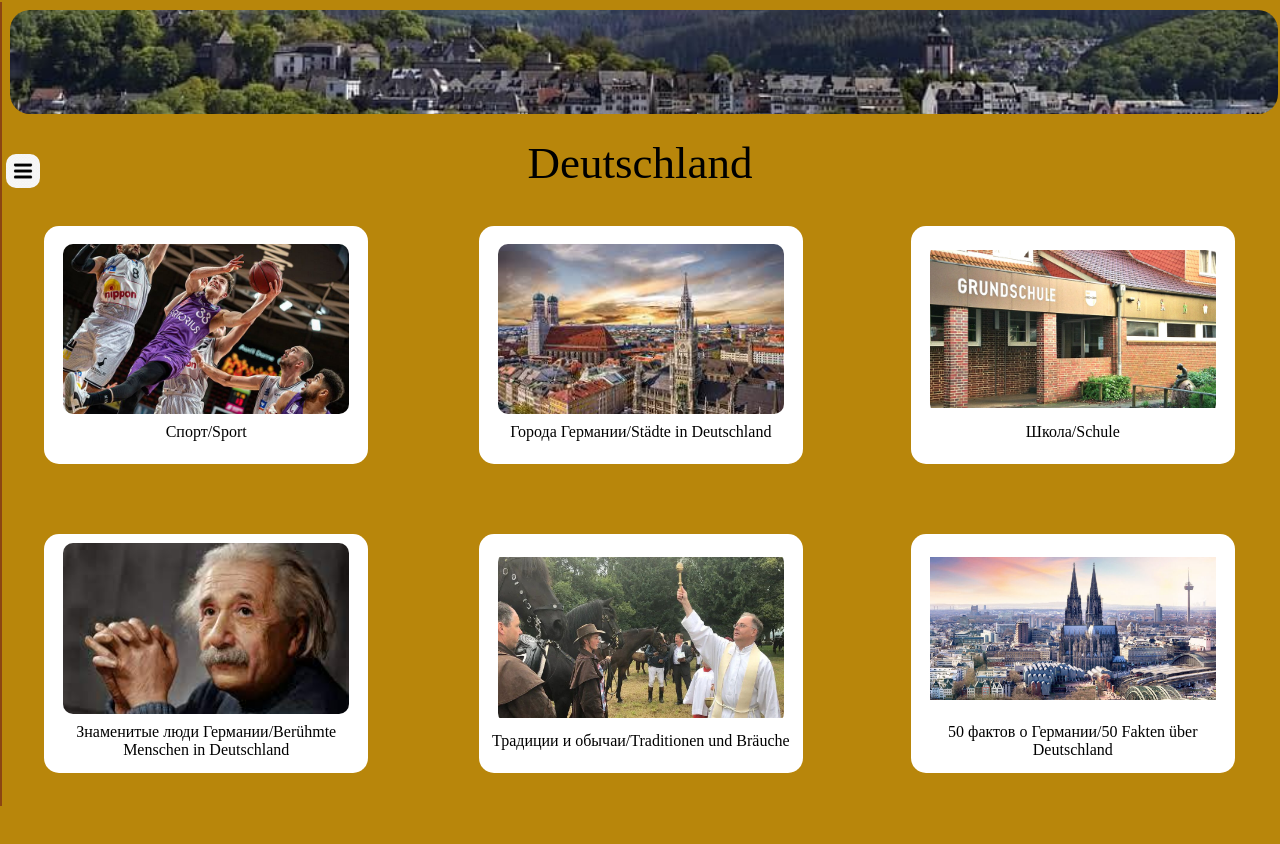
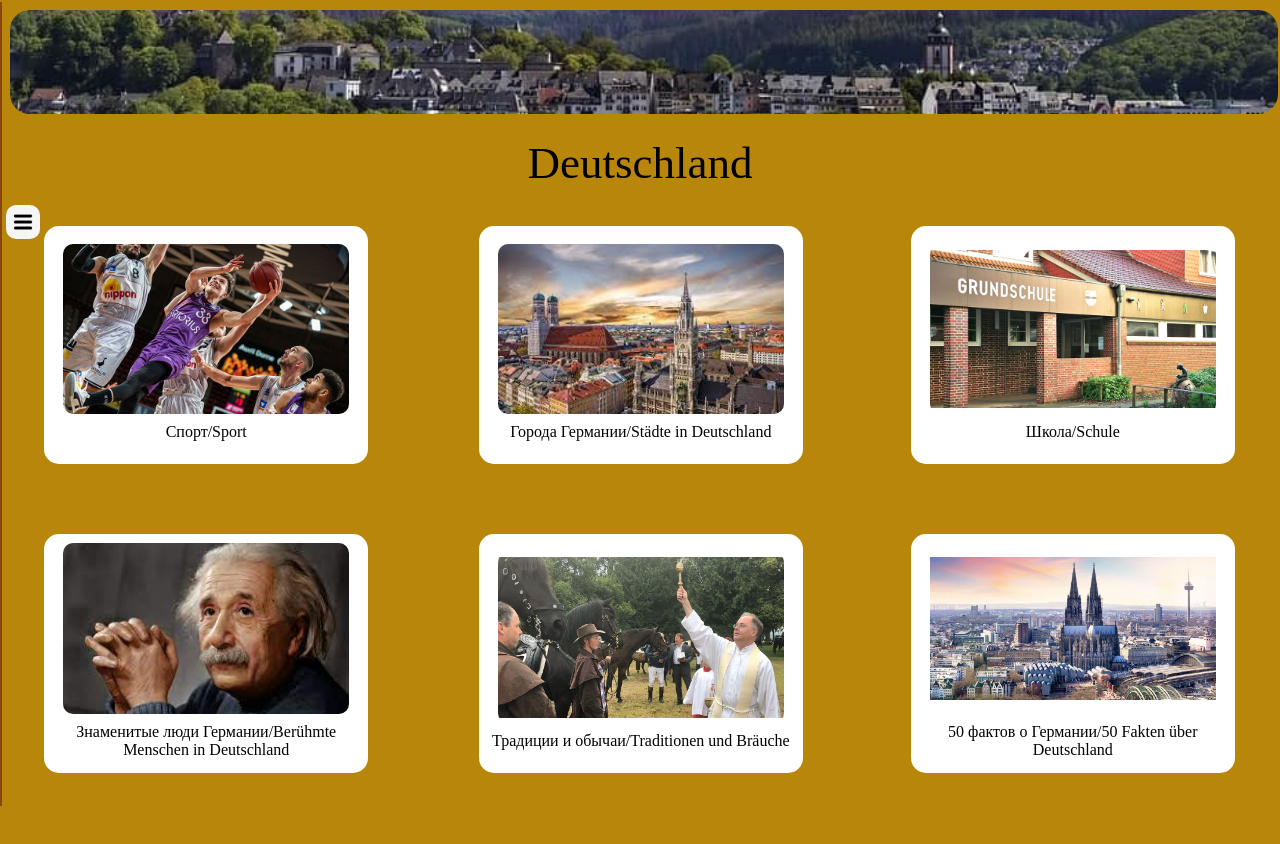
Before and after one commit to EvgenYanukovich/deutsch, a plain HTML site: page index.html in a window 1280 px wide. Shown: the top 844 px of the page. Drawn offline with Linux system fonts and the light colour scheme.

Commit message:
Update style.css

```diff
--- a/style.css
+++ b/style.css
@@ -51,7 +51,7 @@
             border-radius: 10px;
             position: absolute;
             right: -40px;
-            top: 150px;
+            top: 25%;
         }
 
         .news1 {
```
